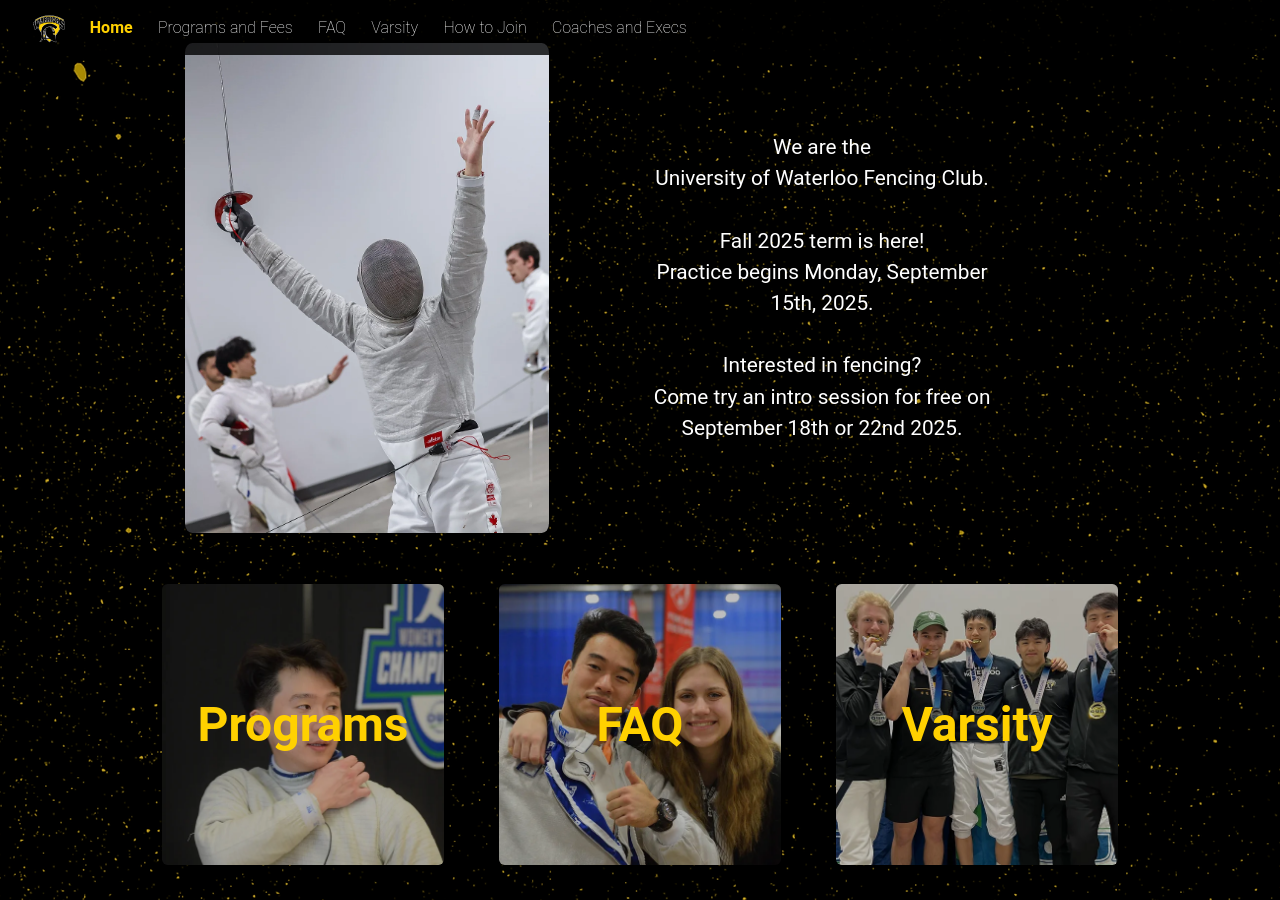
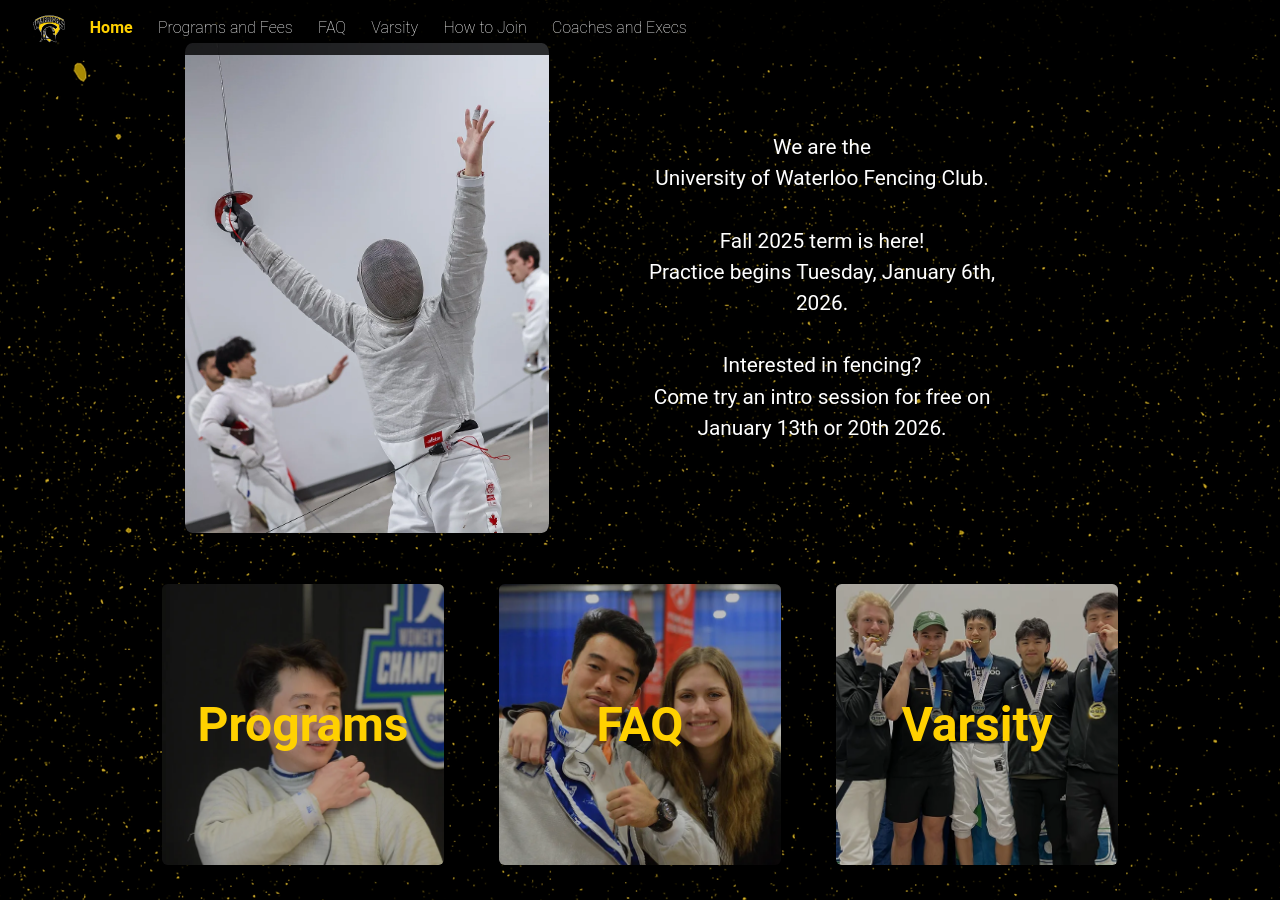
Before and after one commit to University-of-Waterloo-Fencing/the-website, a Jekyll site: the page built from index.md, in a window 1280 px wide and 900 px high, scrolled down 971 px. Built offline with Jekyll 4.4.1, drawn with Linux system fonts in a browser that asks for light colours.

Commit message:
time updates

```diff
--- a/_data/home.yml
+++ b/_data/home.yml
@@ -3,7 +3,7 @@
   University of Waterloo Fencing Club.
 funtext2: >-
    Fall 2025 term is here!<br>
-   Practice begins Monday, September 15th, 2025.
+   Practice begins Tuesday, January 6th, 2026.
 funtext3: >-
   Interested in fencing?<br>
-   Come try an intro session for free on September 18th or 22nd 2025.
+   Come try an intro session for free on January 13th or 20th 2026.
```
